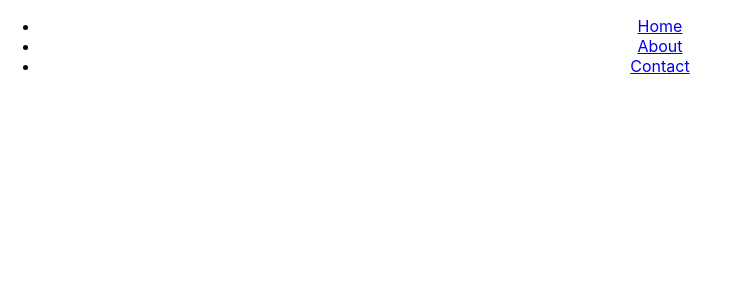
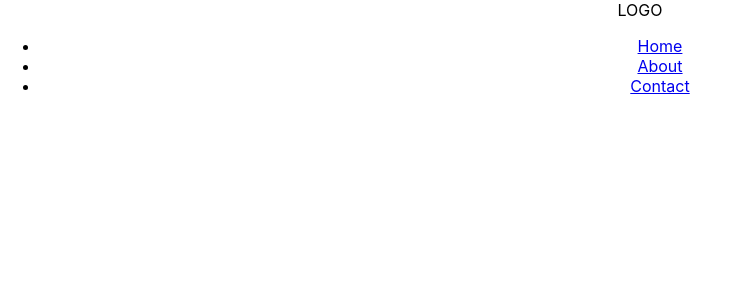
Before and after one commit to Tarek994/event-planner, a React (Create React App) app: page / in a window 1280 px wide. Shown: the top 300 px of the page, without its empty margins (0-730 px from the left). Built offline with nearby package versions, Linux system fonts and the light colour scheme.

Commit message:
feat(navbar): add the logo word

```diff
--- a/src/components/navbar/Navbar.jsx
+++ b/src/components/navbar/Navbar.jsx
@@ -4,8 +4,8 @@ import "./navbar.css";
 const Navbar = () => {
   return (
     <div className="main-nav">
-      <div className="nav">
-        <div className="right"></div>
+      <div className="bar">
+        <div className="right">LOGO</div>
         <div className="left">
           <ul className="list">
             <li>
```
